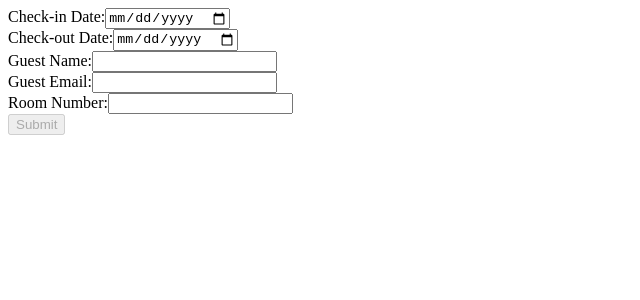
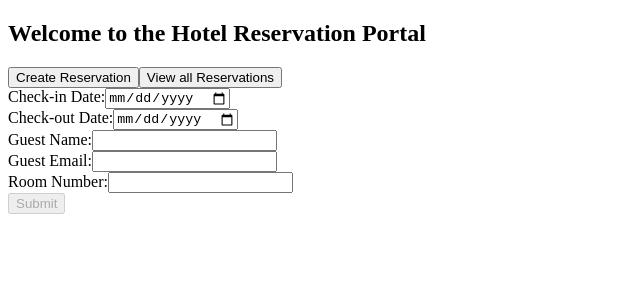
Before and after one commit to DanMorriss/angular-hotel-app, an Angular app: page /new in a window 1280 px wide. Shown: the top 300 px of the page, without its empty margins (0-640 px from the left). Built offline with nearby package versions, Linux system fonts and the light colour scheme.

Commit message:
Export HomeComponent so it can be used in all pages

```diff
--- a/src/app/home/home.module.ts
+++ b/src/app/home/home.module.ts
@@ -11,6 +11,9 @@
   imports: [
     CommonModule,
     RouterModule
+  ],
+  exports: [
+    HomeComponent
   ]
 })
 export class HomeModule { }
--- a/src/app/reservation-form/reservation-form.component.html
+++ b/src/app/reservation-form/reservation-form.component.html
@@ -1,3 +1,5 @@
+<app-home></app-home>
+
 <form [formGroup]="reservationForm" (ngSubmit)="onSubmit()">
   <div>
     <label>Check-in Date:</label>
--- a/src/app/reservation-list/reservation-list.component.html
+++ b/src/app/reservation-list/reservation-list.component.html
@@ -1,3 +1,5 @@
+<app-home></app-home>
+
 <h2>Reservation List</h2>
 
 <ul *ngIf="reservations.length; else noReservation">
--- a/src/app/reservation/reservation.module.ts
+++ b/src/app/reservation/reservation.module.ts
@@ -4,6 +4,7 @@
 import { ReservationListComponent } from '../reservation-list/reservation-list.component';
 import { FormsModule, ReactiveFormsModule } from '@angular/forms';
 import { RouterModule } from '@angular/router';
+import { HomeModule } from '../home/home.module';
 
 
 @NgModule({
@@ -15,7 +16,8 @@
     CommonModule,
     FormsModule,
     ReactiveFormsModule,
-    RouterModule
+    RouterModule,
+    HomeModule
   ]
 })
 export class ReservationModule { }
```
